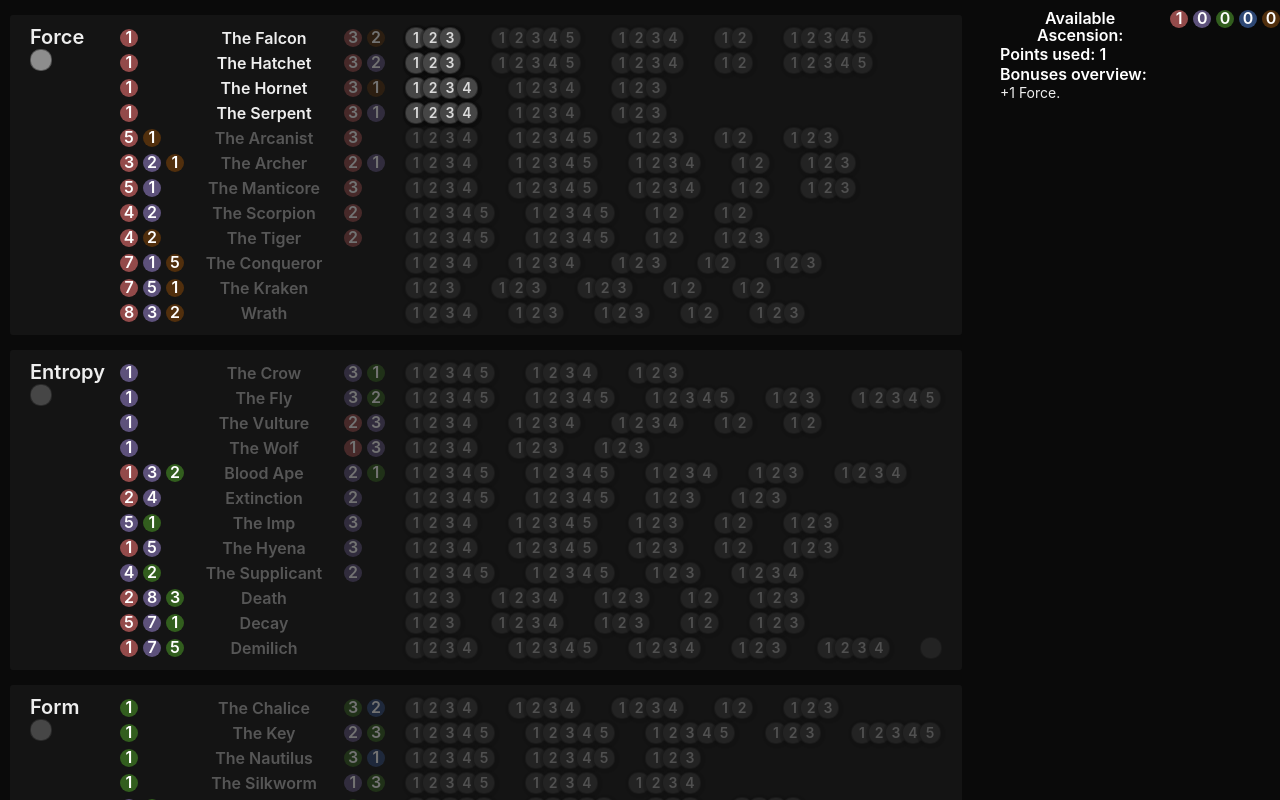
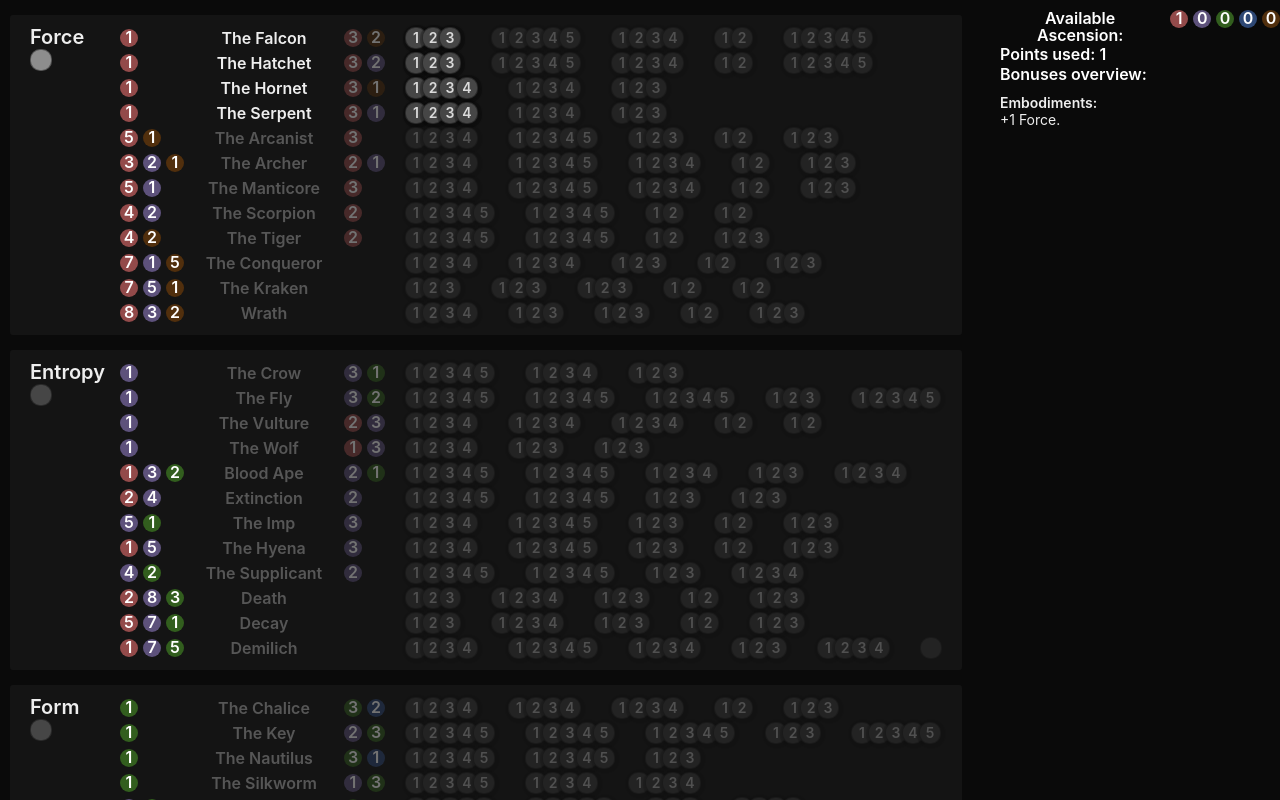
Before and after one commit to draivin/ascension-calculator, a React (Create React App) app: page / in a window 1280 px wide. Both pictures are taken after a click on the element 41 px from the left and 60 px from the top of the page. Shown: the top 800 px of the page. Built offline with nearby package versions, Linux system fonts and the light colour scheme.

Commit message:
Implement initial category parsing

```diff
--- a/src/App.css
+++ b/src/App.css
@@ -171,6 +171,14 @@ body {
   font-size: 14px;
 }
 
+.category {
+  margin: 10px 0;
+}
+
+.category-header {
+  font-weight: 600;
+}
+
 .tooltip {
   max-width: 500px;
 }
--- a/src/Overview.js
+++ b/src/Overview.js
@@ -2,6 +2,29 @@ import React, { useContext } from 'react';
 import { CalculatorContext, embodimentNames, clusters } from './CalculatorContext';
 
 const VALUE_MODIFIER_REGEX = /^\+(\d+)(.*)/;
+
+const categories = [
+  {
+    header: 'Attributes',
+    regex: /\+\d+(% invested)? (strength|constitution|power|finesse|wits|memory)\./,
+  },
+  {
+    header: 'Stats',
+    regex: /\+[\d.]+%? (initiative|critical chance|accuracy|damage|movement speed|lifesteal|maximum vitality)\./,
+  },
+  {
+    header: 'Embodiments',
+    regex: /\+\d+ (force|entropy|form|inertia|life)\./,
+  },
+  {
+    header: 'Resistance',
+    regex: /\+\d+% .*(resistance|to elemental resistances)\./,
+  },
+  {
+    header: 'Skill',
+    regex: /\+\d+ (ranged|single-handed|two-handed|leadership|perseverance|retribution|aerotheurge|geomancer|huntsman|hydrosophist|necromancer|polymorph|pyrokinetic|scoundrel|summoning|warfare|sourcery)\./,
+  },
+];
 
 export function Overview() {
   const calculator = useContext(CalculatorContext);
@@ -54,6 +77,53 @@ export function Overview() {
 
   modifiers.push(...textModifiers);
 
+  let modifiersByCategory = categories.map((c) => []);
+  const otherModifiers = [];
+
+  for (let modifier of modifiers) {
+    let hasCategory = false;
+
+    for (let i = 0; i < categories.length; i++) {
+      const category = categories[i];
+
+      if (modifier.toLowerCase().match(category.regex)) {
+        hasCategory = true;
+        modifiersByCategory[i].push(modifier);
+        break;
+      }
+    }
+
+    if (!hasCategory) {
+      otherModifiers.push(modifier);
+    }
+  }
+
+  const categoryElements = [];
+  for (let i = 0; i < categories.length; i++) {
+    const category = categories[i];
+    if (modifiersByCategory[i].length) {
+      categoryElements.push(
+        <div className="category">
+          <div className="category-header">{category.header}:</div>
+          {modifiersByCategory[i].map((m) => (
+            <div>{m}</div>
+          ))}
+        </div>
+      );
+    }
+  }
+
+  if (otherModifiers.length) {
+    categoryElements.push(
+      <div className="category">
+        <div className="category-header">Other bonuses:</div>
+        {otherModifiers.map((m) => (
+          <div>{m}</div>
+        ))}
+      </div>
+    );
+  }
+
   return (
     <div className="overview">
       <div className="total-points points">
@@ -63,9 +133,7 @@ export function Overview() {
 
       <div className="description">
         <div className="description-title">Bonuses overview:</div>
-        {modifiers.map((m) => (
-          <div>{m}</div>
-        ))}
+        {categoryElements}
       </div>
     </div>
   );
```
